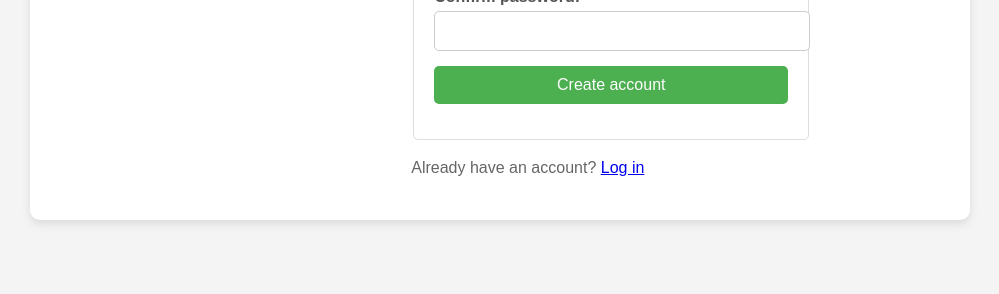
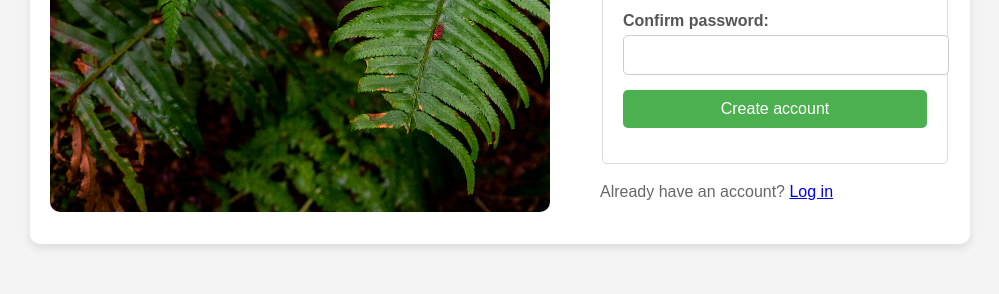
Before and after one commit to diti0-dot/sign_up, a plain HTML site: page index.html in a window 1280 px wide. Shown: the part 608-902 px from the top of the page, without its empty margins (140-1139 px from the left). Before the commit the page ends 878 px from the top, so only its background shows below. Drawn offline with Linux system fonts and the light colour scheme; files whose address does not match are found by name.

Commit message:
Update index.html

```diff
--- a/index.html
+++ b/index.html
@@ -10,7 +10,7 @@
     <div id="container">
         <!-- Company Section -->
         <div id="company">
-            <img src="halie-west-25xggax4bSA-unsplash.jpg" alt="Company background">
+            <img src="files/halie-west-25xggax4bSA-unsplash.jpg" alt="Company background">
             <div id="company-overlay">
                 <img src="odin-lined.png" alt="Odin logo">
                 <h1>Odin</h1>
```
